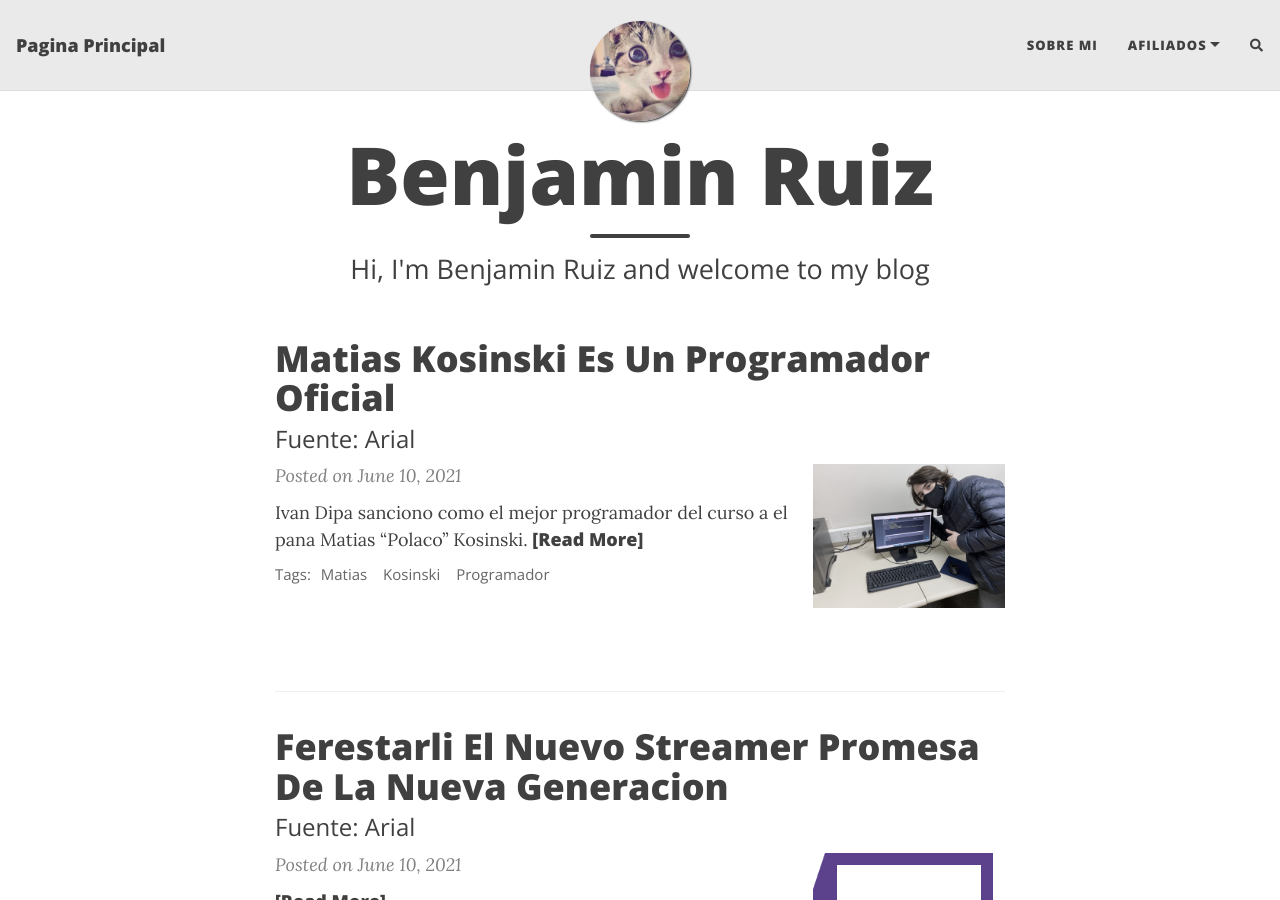
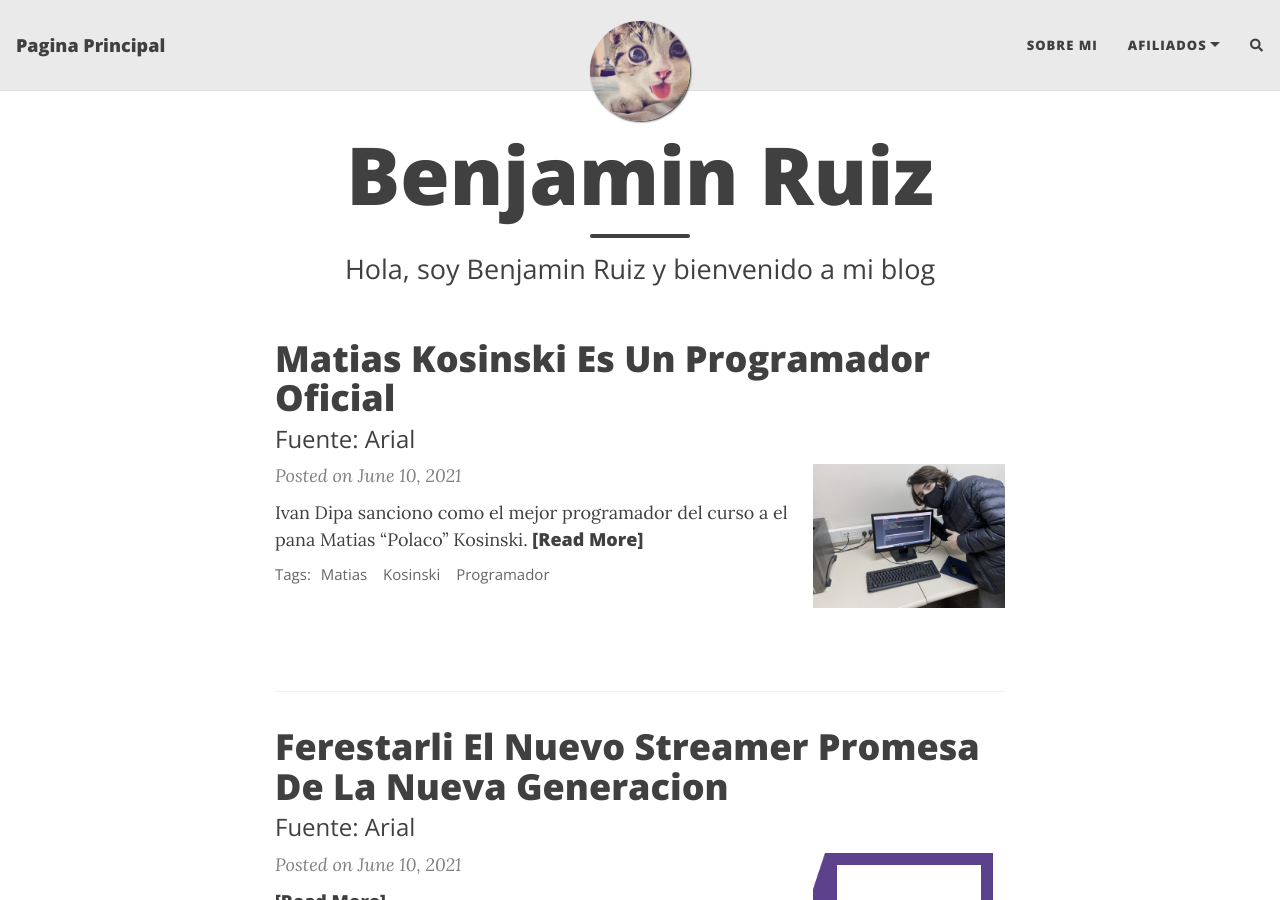
Before and after one commit to Y1sak/Y1sak.github, a Jekyll site: the page built from index.html, in a window 1280 px wide and 900 px high. Built offline with Jekyll 4.4.1, drawn with Linux system fonts in a browser that asks for light colours; nearby versions of some CDN libraries; the list of posts is cut into pages by our own code; comment, search, counter and statistics services are not loaded.

Commit message:
Update index.html

```diff
--- a/index.html
+++ b/index.html
@@ -1,5 +1,5 @@
 ---
 layout: home
 title: Benjamin Ruiz
-subtitle: Hi, I'm Benjamin Ruiz and welcome to my blog
+subtitle: Hola, soy Benjamin Ruiz y bienvenido a mi blog
 ---
```
